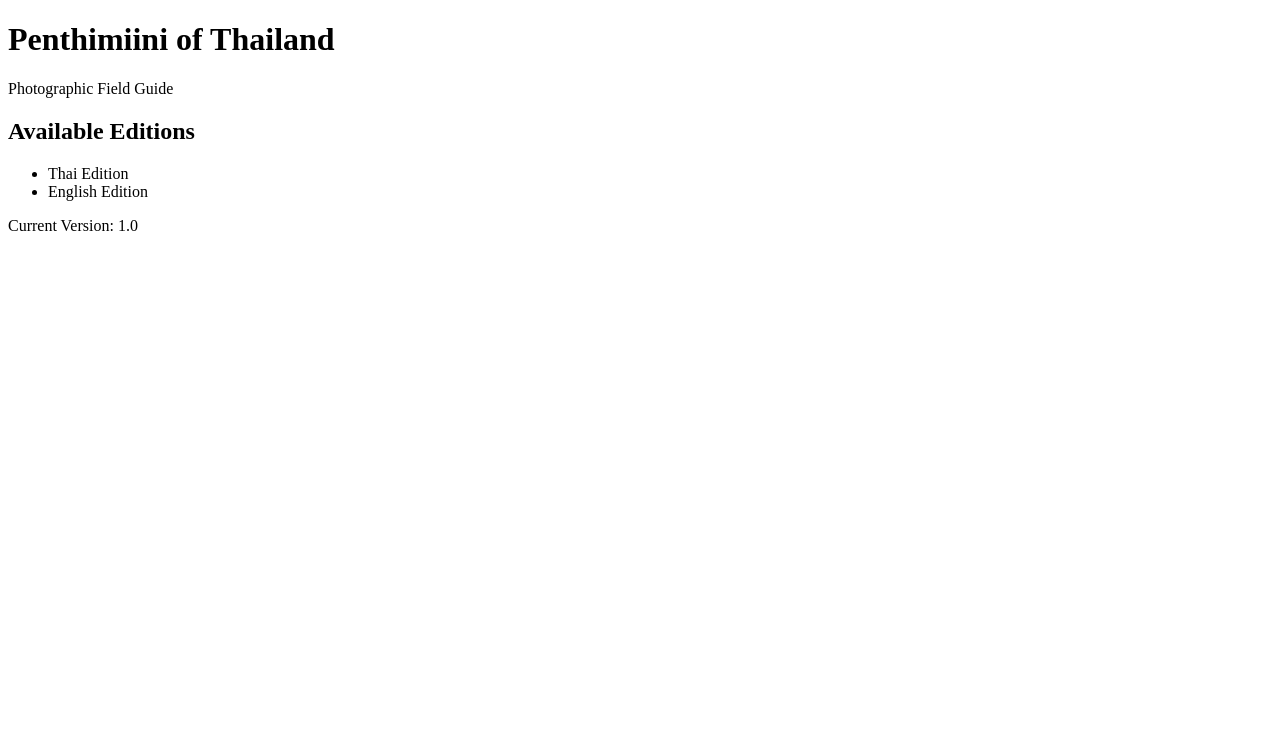
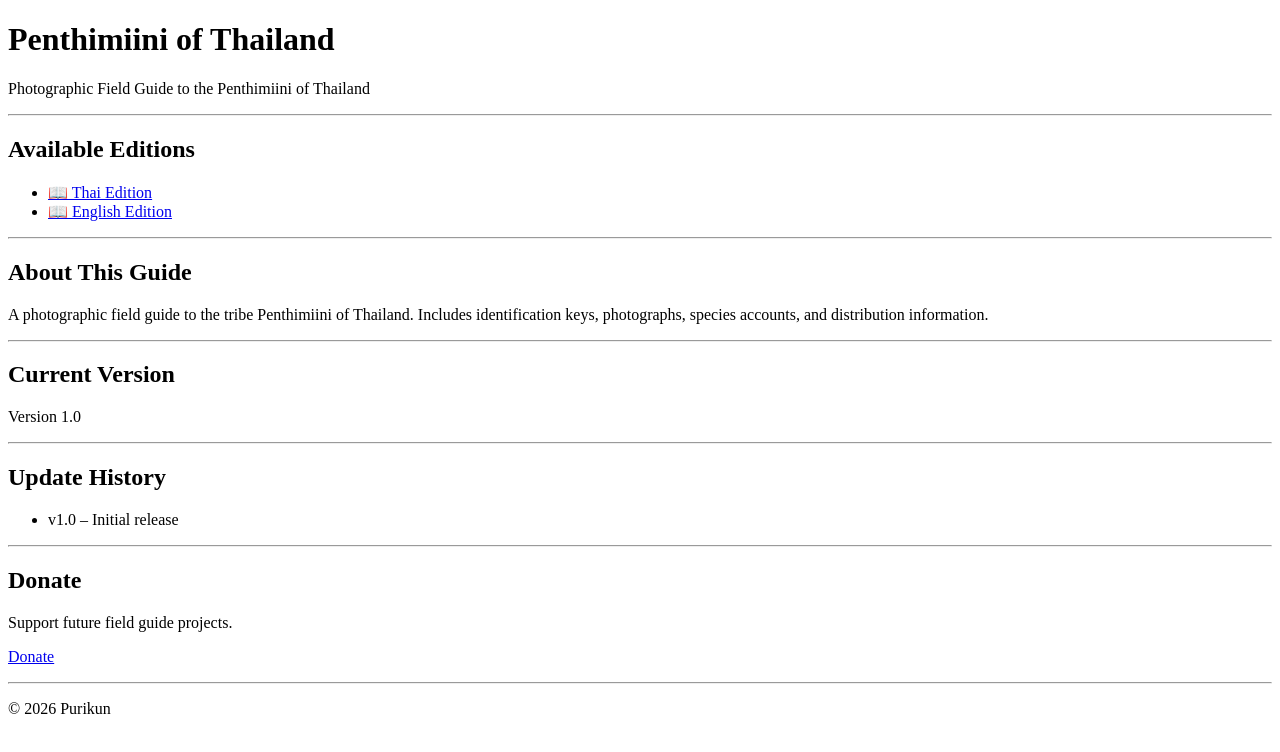
Before and after one commit to purikun/Purikun-field-guides, a plain HTML site: page index.html in a window 1280 px wide. Drawn offline with Linux system fonts and the light colour scheme.

Commit message:
Update index.html

```diff
--- a/index.html
+++ b/index.html
@@ -1,22 +1,32 @@
-<!DOCTYPE html>
-<html>
+<!DOCTYPE html><html lang="en">
 <head>
-    <title>Penthimiini of Thailand</title>
-</head>
-<body>
-
-<h1>Penthimiini of Thailand</h1>
-
-<p>Photographic Field Guide</p>
-
-<h2>Available Editions</h2>
-
-<ul>
-    <li>Thai Edition</li>
-    <li>English Edition</li>
-</ul>
-
-<p>Current Version: 1.0</p>
-
-</body>
+<meta charset="UTF-8">
+<meta name="viewport" content="width=device-width, initial-scale=1.0">
+<title>Penthimiini of Thailand</title>
+</head><body><h1>Penthimiini of Thailand</h1><p>
+Photographic Field Guide to the Penthimiini of Thailand
+</p><hr><h2>Available Editions</h2><ul>
+<li>
+<a href="Penthimiini_of_Thailand_Thai_Ed_v1.0.pdf">
+📖 Thai Edition
+</a>
+</li><li>
+<a href="Penthimiini_of_Thailand_English_Ed_v1.0.pdf">
+📖 English Edition
+</a>
+</li>
+</ul><hr><h2>About This Guide</h2><p>
+A photographic field guide to the tribe Penthimiini of Thailand.
+Includes identification keys, photographs, species accounts, and distribution information.
+</p><hr><h2>Current Version</h2><p>Version 1.0</p><hr><h2>Update History</h2><ul>
+<li>v1.0 – Initial release</li>
+</ul><hr><h2>Donate</h2><p>
+Support future field guide projects.
+</p><p>
+<a href="#">
+Donate
+</a>
+</p><hr><p>
+© 2026 Purikun
+</p></body>
 </html>
```
